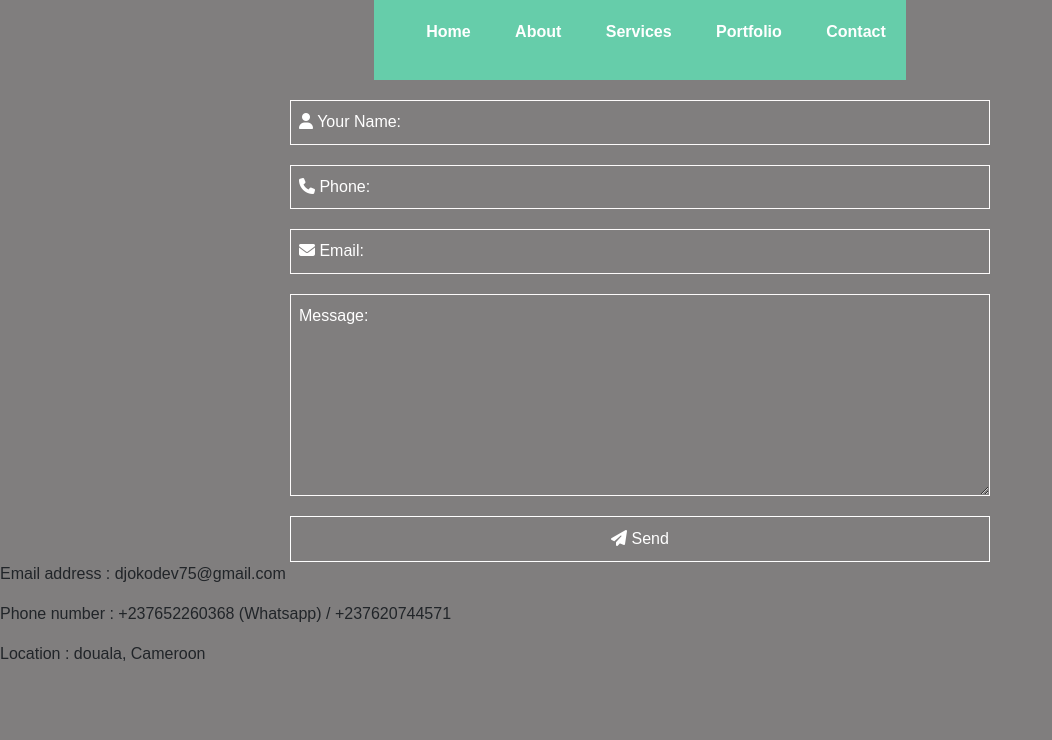
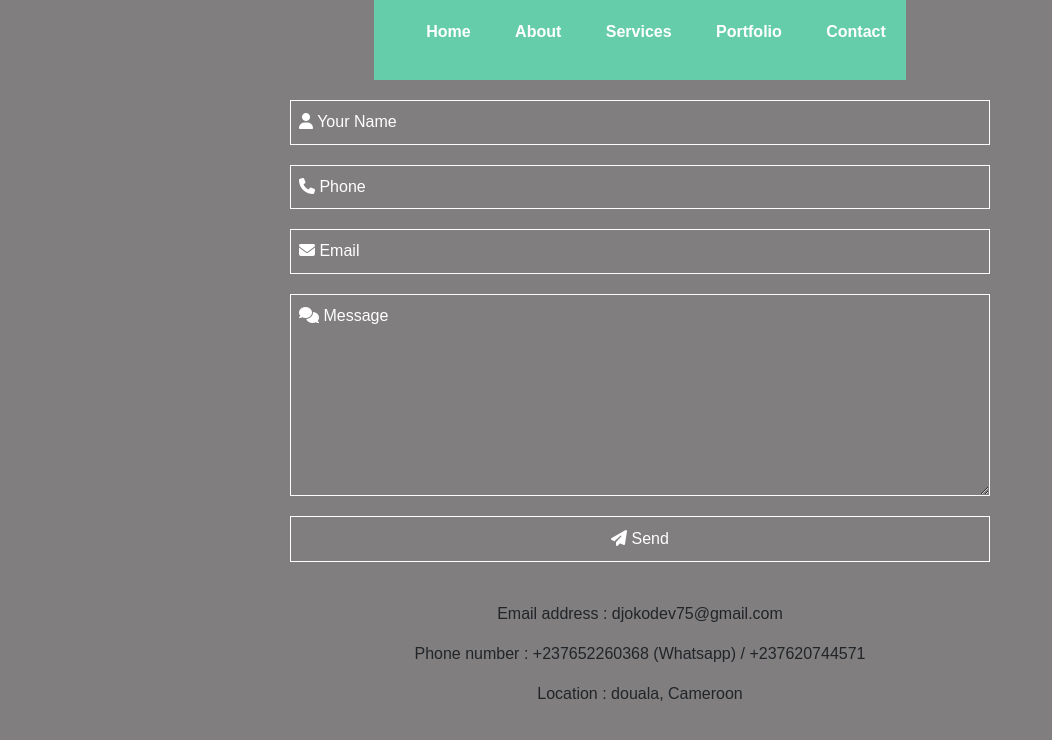
Before and after one commit to djokodev/my_website, a Django app: page /contact in a window 1280 px wide. Shown: the top 740 px of the page, without its empty margins (0-1052 px from the left). Run offline with Django 4.2, Linux system fonts and the light colour scheme; some libraries are stand-ins or nearby versions.

Commit message:
style page contact presque ok

```diff
--- a/my_site/static/my_site/contact.css
+++ b/my_site/static/my_site/contact.css
@@ -44,6 +44,7 @@ label{
     padding: 10px;
     color: #fff;
     cursor: text;
+    transition: 0.2s;
 }
 
 button{
@@ -55,3 +56,16 @@ button{
     width: 100%;
     cursor: pointer;
 }
+
+input:focus~label,
+input:valid~label,
+textarea:focus~label,
+textarea:valid~label{
+    top: -35px;
+    font-size: 14px;
+}
+
+.infomations{
+    text-align: center;
+    margin-top: 40px;
+}
--- a/my_site/templates/contact.html
+++ b/my_site/templates/contact.html
@@ -1,46 +1,46 @@
-{% extends 'base.html' %}
-{% load static %}
-{% block content %}
+{% extends 'base.html' %} {% load static %} {% block content %}
 
 <head>
-    <link href="{% static 'my_site/contact.css' %}" rel="stylesheet" type="text/css"/>
+  <link
+    href="{% static 'my_site/contact.css' %}"
+    rel="stylesheet"
+    type="text/css"
+  />
   <script
     src="https://kit.fontawesome.com/c7b0caeecd.js"
     crossorigin="anonymous"
   ></script>
 </head>
 
-
 <body>
-
   <div class="hero">
-
     <form method="post" action="{% url 'contact' %}">
       {% csrf_token %}
 
       <div class="input-group">
-        <input id="name" type="text" name="name" maxlength="100" required>
-        <label for="name"><i class="fa-solid fa-user"></i> Your Name:</label>
+        <input id="name" type="text" name="name" maxlength="100" required />
+        <label for="name"><i class="fa-solid fa-user"></i> Your Name</label>
       </div>
 
       <div class="input-group">
-        <input id="phone" type="text" name="phone" maxlength="100" required>
-        <label for="phone"><i class="fa-solid fa-phone"></i> Phone:</label>
+        <input id="phone" type="text" name="phone" maxlength="100" required />
+        <label for="phone"><i class="fa-solid fa-phone"></i> Phone</label>
       </div>
 
       <div class="input-group">
-        <input type="email" name="email" id="email" required>
-        <label for="email"><i class="fa-solid fa-envelope"></i> Email:</label>
+        <input type="email" name="email" id="email" required />
+        <label for="email"><i class="fa-solid fa-envelope"></i> Email</label>
       </div>
 
       <div class="input-group">
         <textarea name="message" id="message" rows="8" required></textarea>
-        <label for="message">Message:</label>
+        <label for="message"><i class="fas fa-comments"></i> Message</label>
       </div>
 
-    <button type="submit"><i class="fa-solid fa-paper-plane"></i> Send</button>
+      <button type="submit">
+        <i class="fa-solid fa-paper-plane"></i> Send
+      </button>
     </form>
-
   </div>
 
   <div class="infomations">
```
Lines whose indentation alone changed are shown as unchanged.
